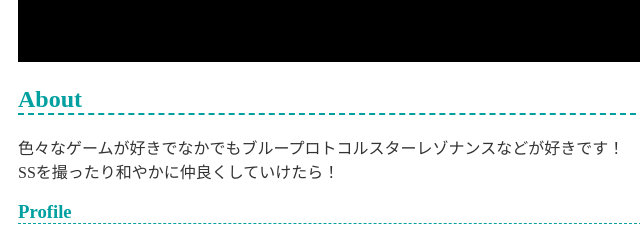
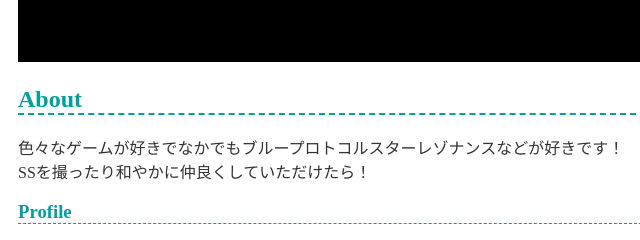
Before and after one commit to roroasan/roroasan.github.io, a plain HTML site: page index.html in a window 1280 px wide. Shown: the part 1140-1380 px from the top of the page, 12-652 px from the left. Drawn offline with Linux system fonts and the light colour scheme; a script that the page names is missing.

Commit message:
Update index.html

```diff
--- a/index.html
+++ b/index.html
@@ -12,7 +12,7 @@
     <h2>About</h2>
     <p>
       色々なゲームが好きでなかでもブループロトコルスターレゾナンスなどが好きです！<br>
-      SSを撮ったり和やかに仲良くしていけたら！
+      SSを撮ったり和やかに仲良くしていただけたら！
     </p>
 
     <h3>Profile</h3>
```
